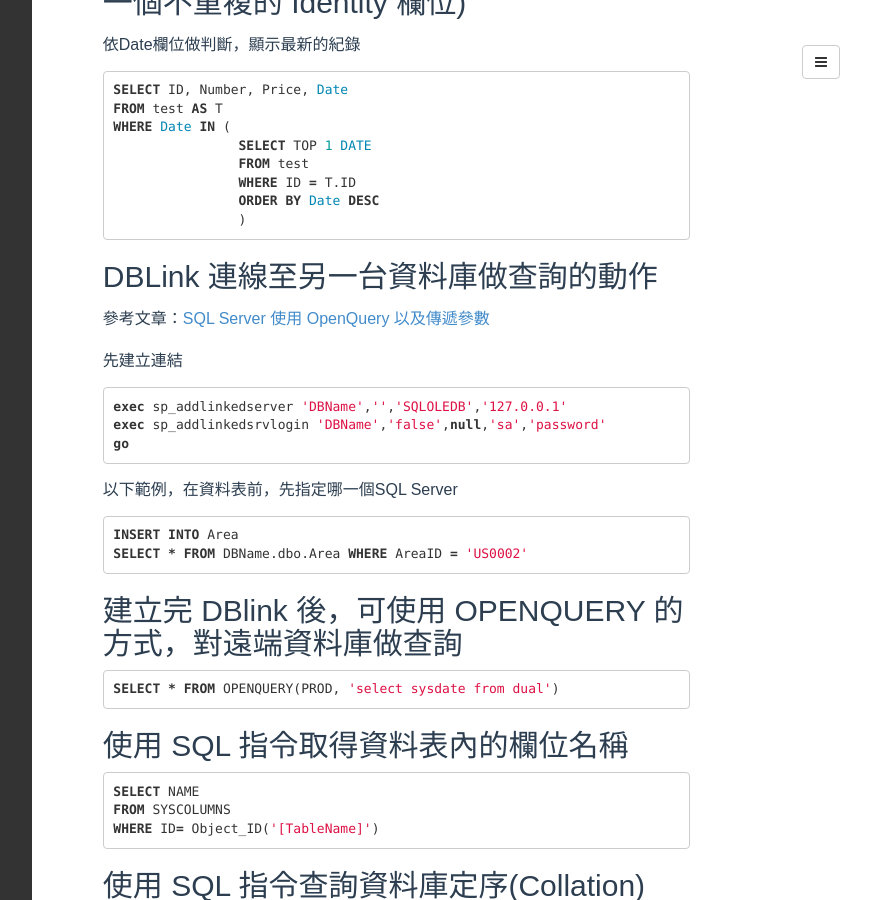
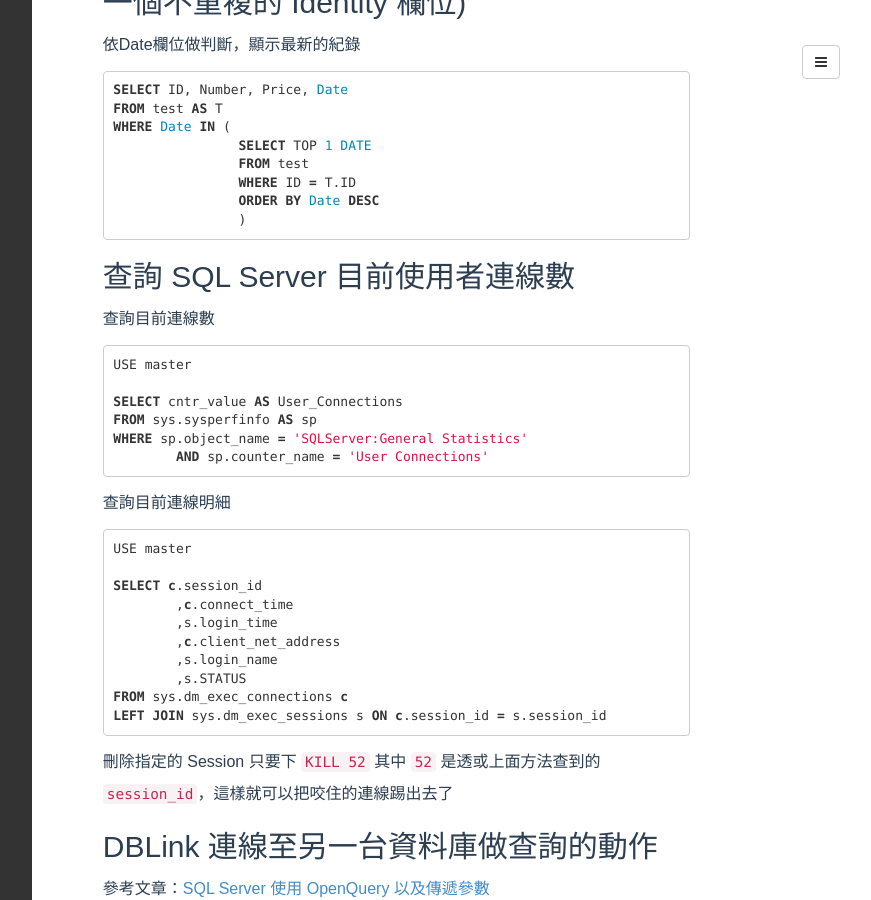
Before and after one commit to poychang/poychang.github.io, a Jekyll site: the page built from _posts/1970-01-01-ms-sql.md, in a window 1280 px wide and 900 px high, scrolled down 928 px. Shown: the whole window, without its empty margins (395-1266 px from the left). Built offline with Jekyll 4.4.1, drawn with Linux system fonts in a browser that asks for light colours; some web fonts are replaced; comment, search, counter and statistics services are not loaded.

Commit message:
alter post

````diff
--- a/_posts/1970-01-01-ms-sql.md
+++ b/_posts/1970-01-01-ms-sql.md
@@ -50,6 +50,36 @@
 		ORDER BY Date DESC
 		)
 ```
+
+## 查詢 SQL Server 目前使用者連線數
+
+查詢目前連線數
+
+```sql
+USE master
+
+SELECT cntr_value AS User_Connections
+FROM sys.sysperfinfo AS sp
+WHERE sp.object_name = 'SQLServer:General Statistics'
+	AND sp.counter_name = 'User Connections'
+```
+
+查詢目前連線明細
+
+```sql
+USE master
+
+SELECT c.session_id
+	,c.connect_time
+	,s.login_time
+	,c.client_net_address
+	,s.login_name
+	,s.STATUS
+FROM sys.dm_exec_connections c
+LEFT JOIN sys.dm_exec_sessions s ON c.session_id = s.session_id
+```
+
+刪除指定的 Session 只要下 `KILL 52` 其中 `52` 是透或上面方法查到的 `session_id`，這樣就可以把咬住的連線踢出去了
 
 ## DBLink 連線至另一台資料庫做查詢的動作
 
````
